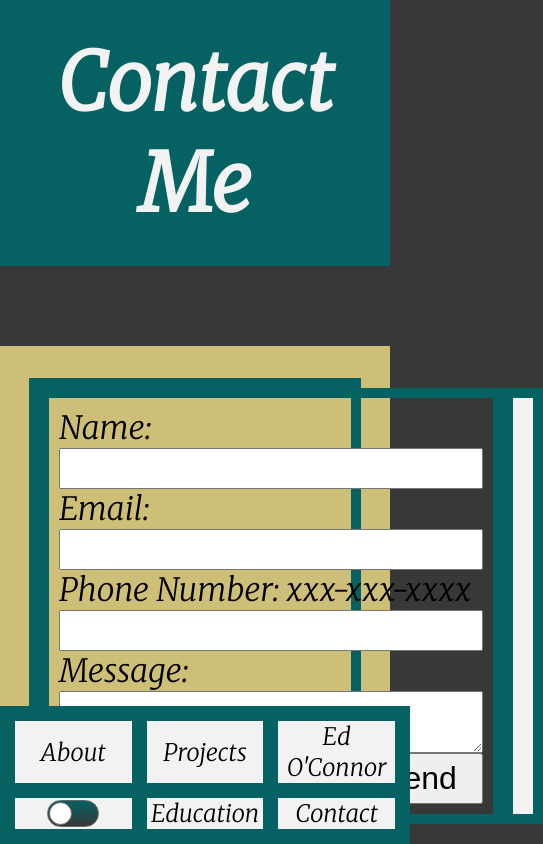
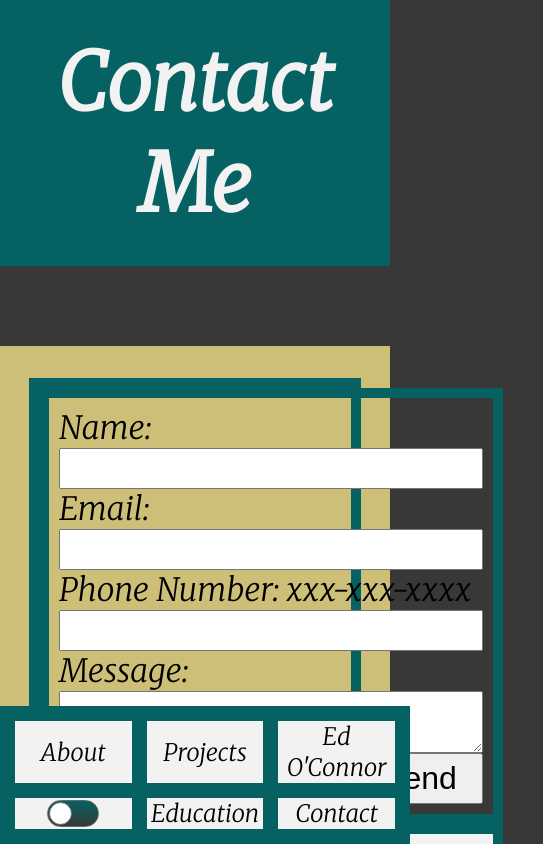
Before and after one commit to ejoc1103/portfolio, a Next.js app: page /contact in a window 390 px wide. Shown: the top 844 px of the page, 543 px wide, since content can reach past the window. Built offline with nearby package versions, Linux system fonts and the light colour scheme.

Commit message:
Fixed responsive layout on contact page

```diff
--- a/pages/contact.js
+++ b/pages/contact.js
@@ -2,15 +2,12 @@ import { useRef, useState, useEffect } from 'react';
 import emailjs from '@emailjs/browser';
 import Navbar from '../components/Navbar';
 import styled from 'styled-components';
-import { motion, useMotionValue, useTransform } from 'framer-motion';
+import { motion } from 'framer-motion';
 import Image from 'next/image';
-import Twitter from '../public/twitterIcon.png';
 import LinkedIn from '../public/LinkedIn.png';
-import Instagram from '../public/InstagramIcon.png';
 import Github from '../public/github.png';
 import { FaPaperPlane } from 'react-icons/fa';
 
-//TODO add a loading situation for contact submission
 const ContainerStyled = styled.div`
   display: grid;
   grid-template-columns: 1fr 1fr;
@@ -31,6 +28,7 @@ const HeaderStyled = styled(motion.div)`
 `;
 const FormStyled = styled(motion.form)`
   display: grid;
+  grid-area: form;
   padding: 10px;
   grid-template-columns: 1fr;
   border: 10px solid ${({ theme }) => theme.primaryColor};
@@ -38,11 +36,15 @@ const FormStyled = styled(motion.form)`
 const ContactPicksStyled = styled(motion.div)`
   display: grid;
   padding: 10px;
+  grid-area: soc;
   grid-template-columns: 1fr;
   justify-content: center;
   align-content: space-around;
   background-color: ${({ theme }) => theme.textOne};
   border: 10px solid ${({ theme }) => theme.primaryColor};
+  @media (max-width: 800px) {
+    grid-template-columns: 1fr 1fr;
+  }
 `;
 const ImageStyled = styled(Image)`
   height: 2rem;
@@ -57,10 +59,13 @@ const MainContentStyled = styled.div`
   justify-self: center;
   display: grid;
   width: 80%;
-  grid-template-columns: 2fr 1fr;
+  grid-template-areas: 'form form soc';
   grid-column: span 2;
   border: 10px solid ${({ theme }) => theme.primaryColor};
   margin: 2rem;
+  @media (max-width: 800px) {
+    grid-template-areas: 'form' 'soc';
+  }
 `;
 
 const SendStyled = styled(motion.div)`
```
Also changed, not shown: pages/index.js (+6 -2 lines).
